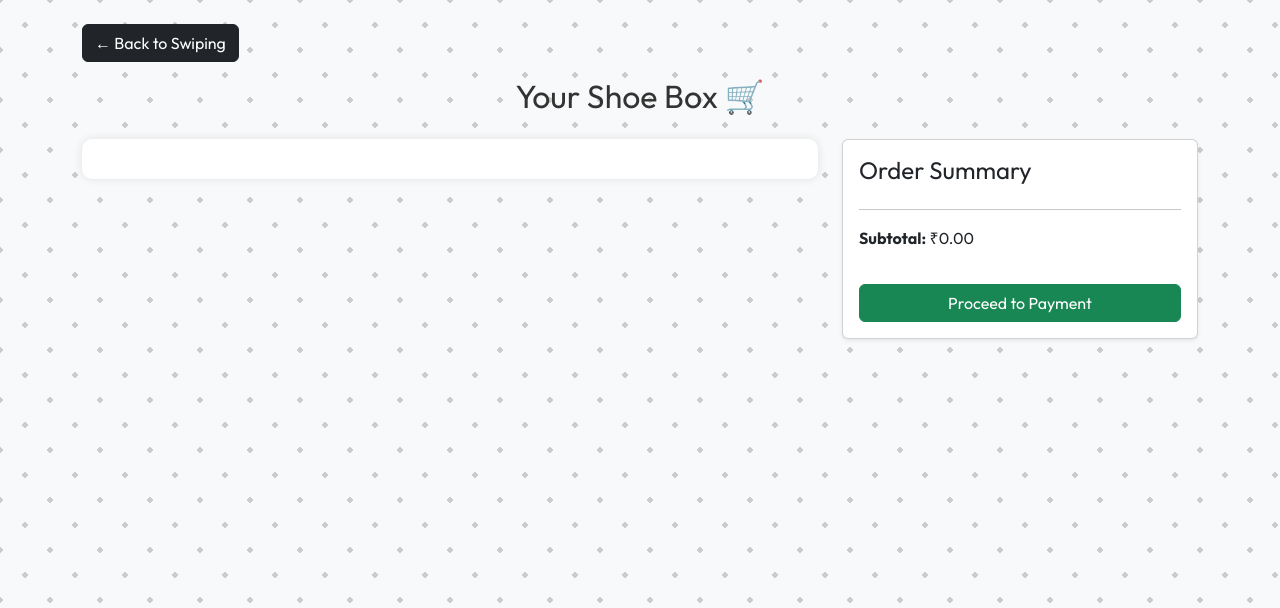
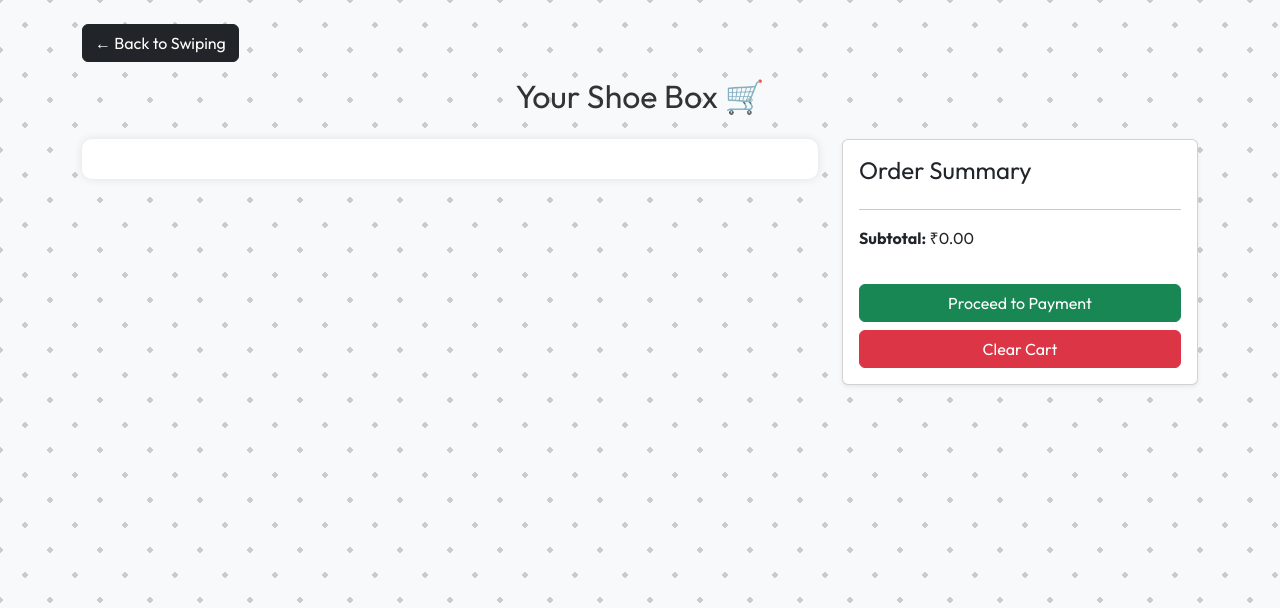
Before and after one commit to shoryamehra24/sneakrdarzi, a Flask app: page /shoe-box in a window 1280 px wide. Shown: the top 608 px of the page. Run offline with Flask 3, Linux system fonts and the light colour scheme.

Commit message:
Update shoe-box.html

```diff
--- a/templates/shoe-box.html
+++ b/templates/shoe-box.html
@@ -27,7 +27,8 @@
 
 <body>
     <div class="container mt-4">
-        <button onclick="goBack()" class="btn btn-dark back-button">← Back to Swiping</button>
+        <button class="btn btn-dark back-button" onclick="window.location.href='/sneakers'">← Back to Swiping</button>
+
         <h2 class="mb-4 text-center">Your Shoe Box 🛒</h2>
 
         <div class="row">
@@ -42,6 +43,7 @@
                     <hr>
                     <p><strong>Subtotal:</strong> <span id="subtotal">₹0.00</span></p>
                     <button class="btn btn-success w-100 mt-3" onclick="proceedToPayment()">Proceed to Payment</button>
+                    <button class="btn btn-danger w-100 mt-2" onclick="clearCart()">Clear Cart</button> <!-- New Button -->
                 </div>
             </div>
         </div>
@@ -90,6 +92,11 @@
             window.location.href = '/shipping';
         }
 
+        function clearCart() {
+            localStorage.removeItem('likedSneakers');  // Clear all sneakers from local storage
+            loadShoeBox();  // Refresh UI
+        }
+
         loadShoeBox();
     </script>
 </body>
```
